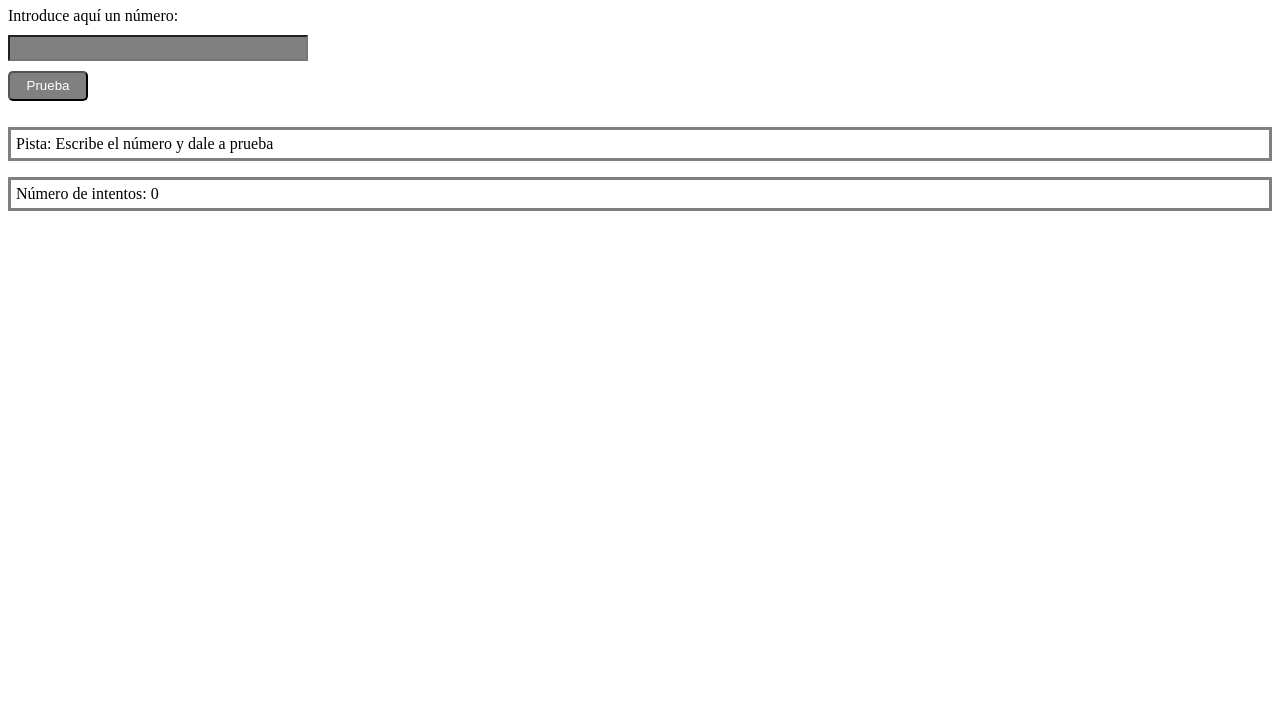
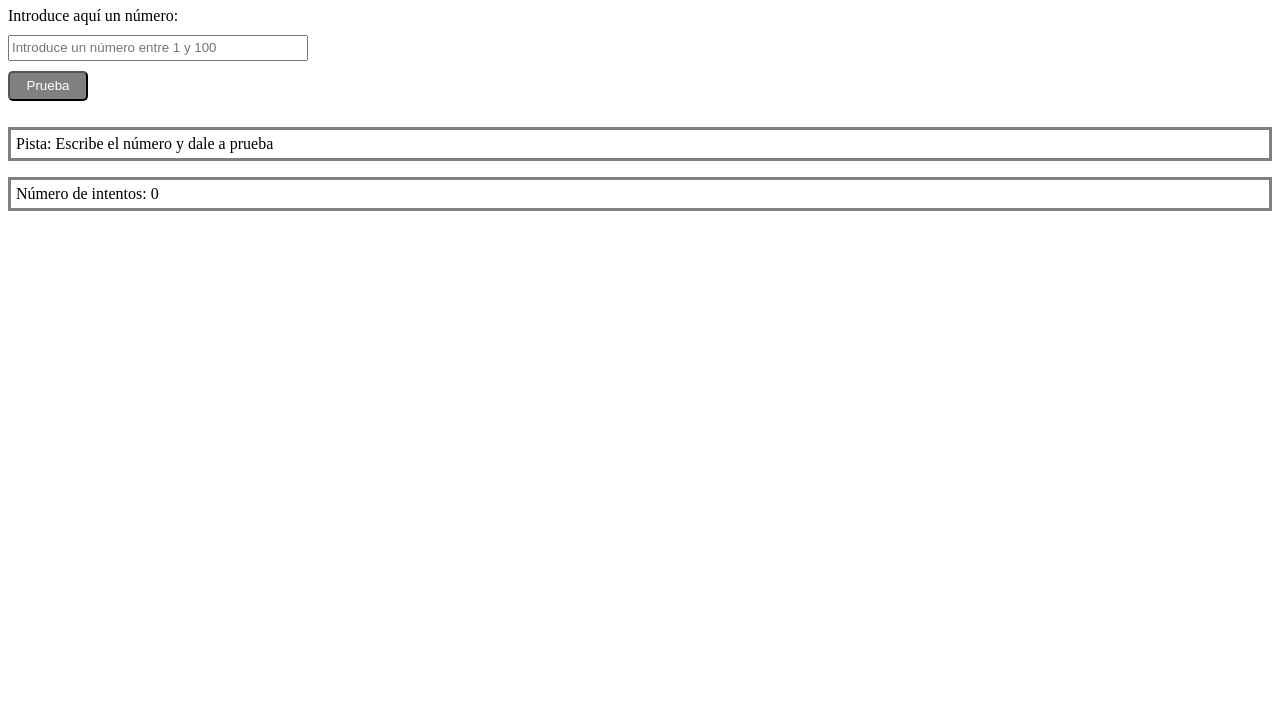
Before and after one commit to sabfiamo/GUESS-THE-NUMBER, a plain HTML site: page index.html in a window 1280 px wide. Shown: the part 73-800 px from the top of the page. Drawn offline with Linux system fonts and the light colour scheme.

Commit message:
Use placeholder attribute instead of value one to show a field's hint.

```diff
--- a/css/main.css
+++ b/css/main.css
@@ -9,9 +9,7 @@
  .input{
     height: 20px;
     margin-bottom: 10px;
-    color: white;
-    background-color: grey;
- }
+  }
 .button{
     width: 80px;
     height: 30px;
--- a/index.html
+++ b/index.html
@@ -12,7 +12,12 @@
       <h1>Adivina el número</h1>
       <form action="#" class="form">
         <label class="label" for="number">Introduce aquí un número:</label>
-        <input class="input js_input" type="text" id="number" />
+        <input
+          class="input js_input"
+          type="text"
+          id="number"
+          placeholder="Introduce un número entre 1 y 100"
+        />
         <input class="button js_button" type="button" value="Prueba" />
       </form>
       <p class="info js_info">Pista: Escribe el número y dale a prueba</p>
```
